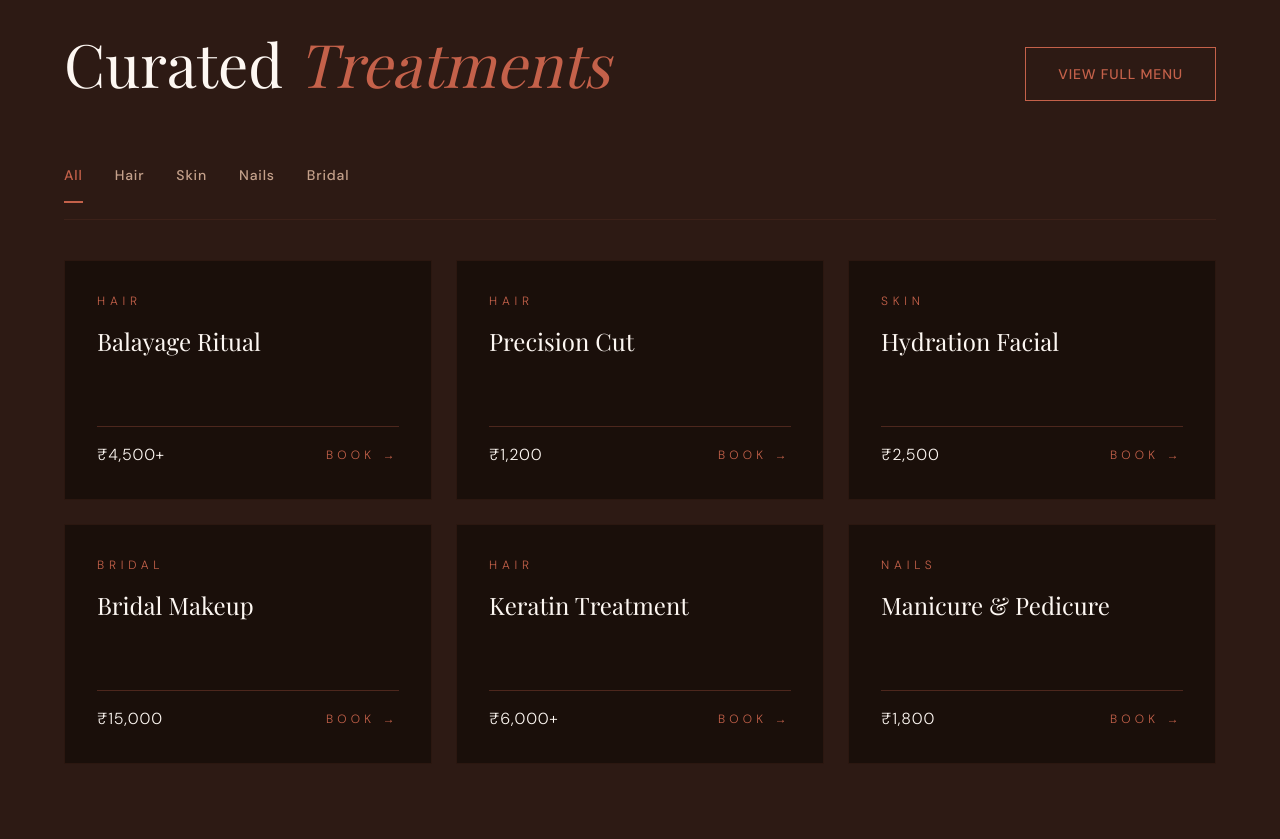
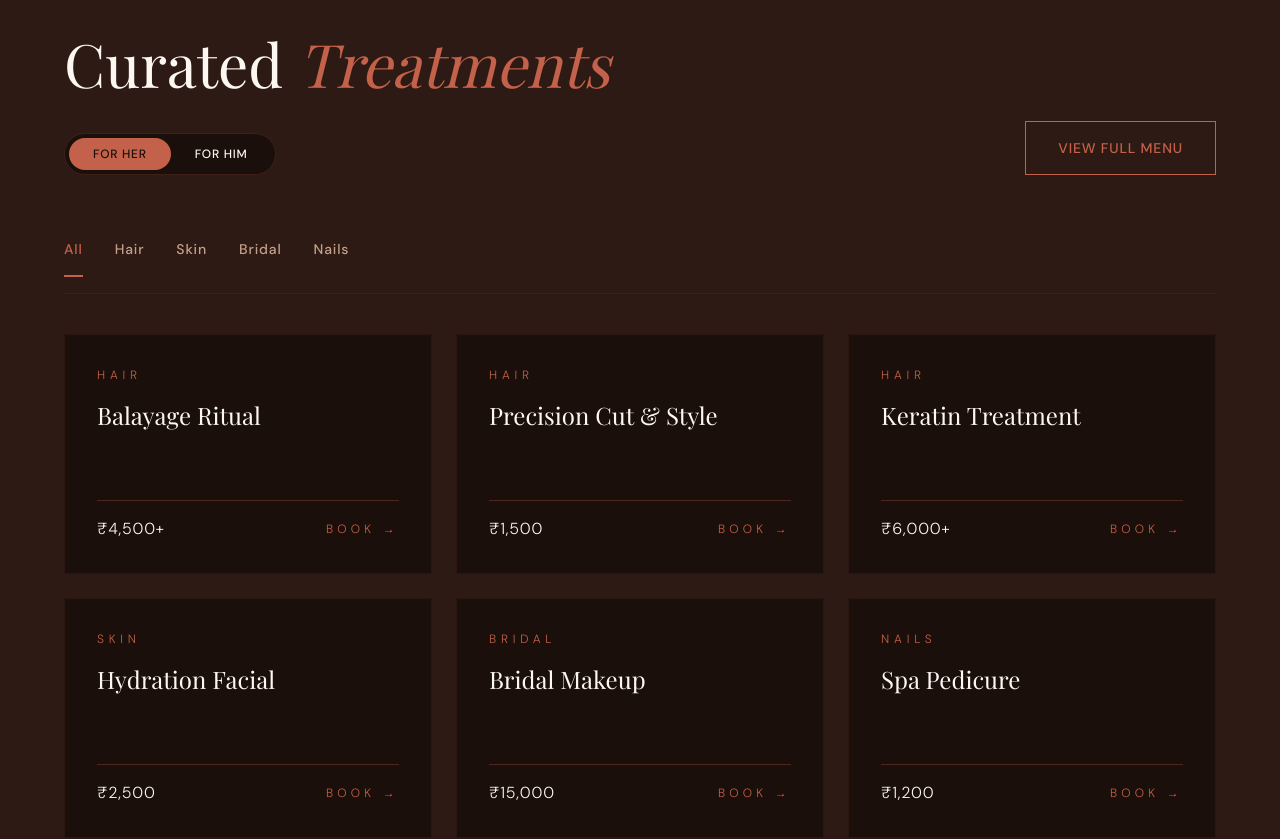
Before and after one commit to virajramani221-hash/sadhana-salon, a Next.js app: page / in a window 1280 px wide. Shown: the part 1801-2640 px from the top of the page. Built offline with nearby package versions, Linux system fonts and the light colour scheme.

Commit message:
feat: make homepage services section interactive with filters and link to full menu

```diff
--- a/src/components/sections/ServicesSection.tsx
+++ b/src/components/sections/ServicesSection.tsx
@@ -1,22 +1,50 @@
 "use client";
 
 import * as React from "react";
-import { motion } from "framer-motion";
+import { useState } from "react";
+import Link from "next/link";
+import { motion, AnimatePresence } from "framer-motion";
 import { SectionEyebrow } from "../ui/SectionEyebrow";
 import { Button } from "../ui/Button";
 import { GoldDivider } from "../ui/GoldDivider";
 
-// Placeholder data from constants
-const SERVICES = [
+// --- Service Data ---
+const WOMEN_SERVICES = [
   { title: "Balayage Ritual", price: "₹4,500+", category: "Hair" },
-  { title: "Precision Cut", price: "₹1,200", category: "Hair" },
+  { title: "Precision Cut & Style", price: "₹1,500", category: "Hair" },
+  { title: "Keratin Treatment", price: "₹6,000+", category: "Hair" },
   { title: "Hydration Facial", price: "₹2,500", category: "Skin" },
   { title: "Bridal Makeup", price: "₹15,000", category: "Bridal" },
-  { title: "Keratin Treatment", price: "₹6,000+", category: "Hair" },
-  { title: "Manicure & Pedicure", price: "₹1,800", category: "Nails" },
+  { title: "Spa Pedicure", price: "₹1,200", category: "Nails" },
+];
+
+const MEN_SERVICES = [
+  { title: "Classic Barber Cut", price: "₹800", category: "Hair" },
+  { title: "Precision Fade", price: "₹1,000", category: "Hair" },
+  { title: "Hot Towel Shave", price: "₹600", category: "Grooming" },
+  { title: "Men's Energizing Facial", price: "₹2,000", category: "Skin" },
+  { title: "Scalp Detox", price: "₹1,500", category: "Hair" },
+  { title: "Sports Massage", price: "₹3,000", category: "Wellness" },
 ];
 
 export function ServicesSection() {
+  const [activeGender, setActiveGender] = useState<"Women" | "Men">("Women");
+  const [activeCategory, setActiveCategory] = useState<string>("All");
+
+  const currentServices = activeGender === "Women" ? WOMEN_SERVICES : MEN_SERVICES;
+
+  // Extract unique categories based on the selected gender
+  const categories = ["All", ...Array.from(new Set(currentServices.map(s => s.category)))];
+
+  const filteredServices = activeCategory === "All"
+    ? currentServices
+    : currentServices.filter(s => s.category === activeCategory);
+
+  const handleGenderChange = (gender: "Women" | "Men") => {
+    setActiveGender(gender);
+    setActiveCategory("All");
+  };
+
   return (
     <section className="bg-dark-2 py-[var(--section-padding-y)] overflow-hidden">
       <div className="mx-auto max-w-[1280px] px-[clamp(20px,5vw,80px)]">
@@ -29,9 +57,33 @@ export function ServicesSection() {
             transition={{ duration: 0.8, ease: "easeOut" }}
           >
             <SectionEyebrow label="Our Services" className="mb-6 text-cream opacity-80" />
-            <h2 className="font-display text-h2 text-cream leading-tight">
+            <h2 className="font-display text-h2 text-cream leading-tight mb-8">
               Curated <span className="italic text-gold">Treatments</span>
             </h2>
+
+            {/* Gender Toggle */}
+            <div className="flex p-1 bg-dark rounded-full border border-gold/20 inline-flex">
+              <button
+                onClick={() => handleGenderChange("Women")}
+                className={`px-6 py-2 rounded-full font-body text-xs tracking-widest-2 uppercase transition-all duration-300 ${
+                  activeGender === "Women"
+                    ? "bg-gold text-dark"
+                    : "text-cream hover:text-gold"
+                }`}
+              >
+                For Her
+              </button>
+              <button
+                onClick={() => handleGenderChange("Men")}
+                className={`px-6 py-2 rounded-full font-body text-xs tracking-widest-2 uppercase transition-all duration-300 ${
+                  activeGender === "Men"
+                    ? "bg-gold text-dark"
+                    : "text-cream hover:text-gold"
+                }`}
+              >
+                For Him
+              </button>
+            </div>
           </motion.div>
           <motion.div
             initial={{ opacity: 0, x: 20 }}
@@ -39,11 +91,13 @@ export function ServicesSection() {
             viewport={{ once: true, margin: "-100px" }}
             transition={{ duration: 0.8, delay: 0.2 }}
           >
+            <Link href="/services">
               <Button variant="ghost">View Full Menu</Button>
+            </Link>
           </motion.div>
         </div>
 
-        {/* Tab Filter (Static for now) */}
+        {/* Tab Filter */}
         <motion.div
           initial={{ opacity: 0 }}
           whileInView={{ opacity: 1 }}
@@ -51,22 +105,32 @@ export function ServicesSection() {
           transition={{ duration: 0.8, delay: 0.3 }}
           className="flex overflow-x-auto pb-4 mb-10 gap-8 font-body text-sm tracking-widest-2 uppercase text-muted whitespace-nowrap hide-scrollbar border-b border-gold/10"
         >
-          <button className="text-gold border-b-2 border-gold pb-4">All</button>
-          <button className="hover:text-cream transition-colors pb-4 border-b-2 border-transparent">Hair</button>
-          <button className="hover:text-cream transition-colors pb-4 border-b-2 border-transparent">Skin</button>
-          <button className="hover:text-cream transition-colors pb-4 border-b-2 border-transparent">Nails</button>
-          <button className="hover:text-cream transition-colors pb-4 border-b-2 border-transparent">Bridal</button>
+          {categories.map((cat) => (
+            <button
+              key={cat}
+              onClick={() => setActiveCategory(cat)}
+              className={`pb-4 border-b-2 transition-colors ${
+                activeCategory === cat
+                  ? "text-gold border-gold"
+                  : "hover:text-cream border-transparent"
+              }`}
+            >
+              {cat}
+            </button>
+          ))}
         </motion.div>
 
         {/* Services Grid */}
-        <div className="grid grid-cols-1 md:grid-cols-2 lg:grid-cols-3 gap-6">
-          {SERVICES.map((service, idx) => (
+        <motion.div layout className="grid grid-cols-1 md:grid-cols-2 lg:grid-cols-3 gap-6 min-h-[500px]">
+          <AnimatePresence mode="popLayout">
+            {filteredServices.map((service, idx) => (
               <motion.div
-              key={idx}
-              initial={{ opacity: 0, y: 40 }}
-              whileInView={{ opacity: 1, y: 0 }}
-              viewport={{ once: true, margin: "-50px" }}
-              transition={{ duration: 0.8, delay: idx * 0.1, ease: "easeOut" }}
+                key={service.title}
+                layout
+                initial={{ opacity: 0, scale: 0.9 }}
+                animate={{ opacity: 1, scale: 1 }}
+                exit={{ opacity: 0, scale: 0.9 }}
+                transition={{ duration: 0.4, delay: idx * 0.05, ease: "easeOut" }}
                 className="group border border-gold/10 bg-dark p-8 hover:border-gold/30 transition-colors duration-500 flex flex-col justify-between min-h-[240px] cursor-pointer"
               >
                 <div>
@@ -88,7 +152,8 @@ export function ServicesSection() {
                 </div>
               </motion.div>
             ))}
-        </div>
+          </AnimatePresence>
+        </motion.div>
 
       </div>
     </section>
```
Lines whose indentation alone changed are shown as unchanged.
